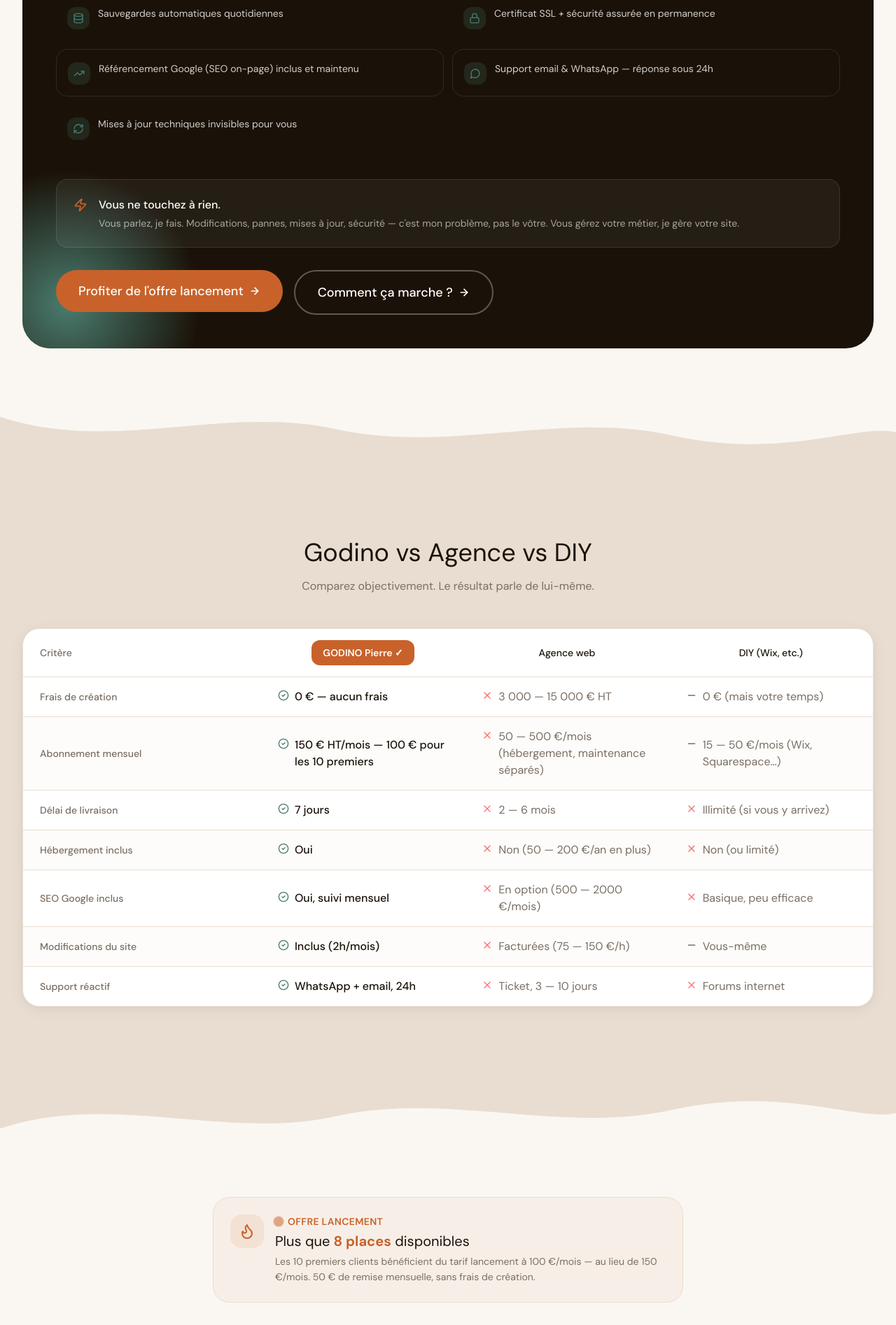
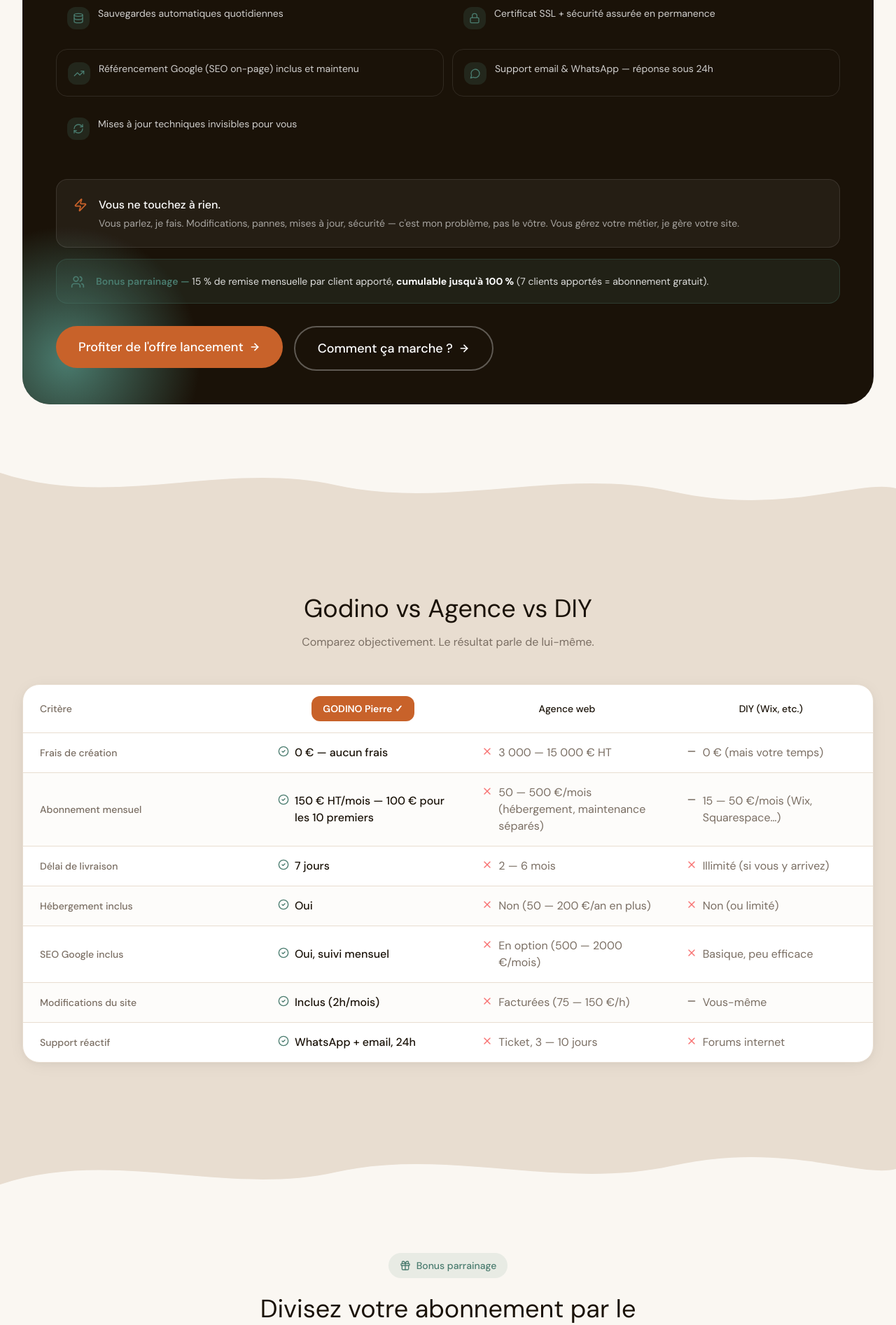
Before and after one commit to PierreG-dev/creation-sites-godino, a Next.js app: page /offre in a window 1280 px wide. Shown: the part 880-2774 px from the top of the page at 70% size. Built offline with nearby package versions, Linux system fonts and the light colour scheme; a web font is replaced by a local one.

Commit message:
new referral feature added

```diff
--- a/src/app/offre/page.tsx
+++ b/src/app/offre/page.tsx
@@ -5,6 +5,7 @@ import { SectionWrapper, StaggerWrapper, StaggerItem } from '@/components/Sectio
 import { OffreCard } from '@/components/OffreCard'
 import { GarantieBlock } from '@/components/GarantieBlock'
 import { BadgeUrgence } from '@/components/BadgeUrgence'
+import { ParrainageBlock } from '@/components/ParrainageBlock'
 import { WaveDivider } from '@/components/WaveDivider'
 
 export const metadata: Metadata = {
@@ -223,10 +224,17 @@ export default function OffrePage() {
         </div>
       </section>
 
-      {/* Badge urgence */}
+      {/* Parrainage */}
       <WaveDivider fillColor="#E8DDD0" flip />
 
-      <section className="bg-cream py-20">
+      <section id="parrainage" className="bg-cream py-20 scroll-mt-24">
+        <div className="container">
+          <ParrainageBlock />
+        </div>
+      </section>
+
+      {/* Badge urgence */}
+      <section className="bg-cream pb-20">
         <div className="container">
           <SectionWrapper>
             <div className="max-w-2xl mx-auto">
--- a/src/app/page.tsx
+++ b/src/app/page.tsx
@@ -259,6 +259,13 @@ export default function HomePage() {
                     {item}
                   </div>
                 ))}
+                <Link
+                  href="/offre#parrainage"
+                  className="flex items-center gap-2 bg-accent/10 text-accent rounded-full px-4 py-2 text-sm font-semibold border border-accent/25 hover:bg-accent/15 transition-colors"
+                >
+                  <Users className="w-3.5 h-3.5" />
+                  Jusqu'à −100 % via parrainage
+                </Link>
               </div>
             </div>
           </SectionWrapper>
--- a/src/components/OffreCard.tsx
+++ b/src/components/OffreCard.tsx
@@ -8,6 +8,7 @@ import {
   RefreshCw,
   CheckCircle2,
   Zap,
+  Users,
 } from 'lucide-react'
 import { CTAButton } from './CTAButton'
 import { BadgeUrgence } from './BadgeUrgence'
@@ -162,7 +163,7 @@ export function OffreCard({ variant = 'full', className = '', showBadge = true }
           </div>
 
           {/* Message clé */}
-          <div className="bg-white/5 border border-white/10 rounded-2xl p-6 mb-8 flex items-start gap-4">
+          <div className="bg-white/5 border border-white/10 rounded-2xl p-6 mb-4 flex items-start gap-4">
             <Zap className="w-5 h-5 text-accent flex-shrink-0 mt-0.5" />
             <div>
               <div className="text-white font-medium mb-1">Vous ne touchez à rien.</div>
@@ -170,6 +171,15 @@ export function OffreCard({ variant = 'full', className = '', showBadge = true }
                 Vous parlez, je fais. Modifications, pannes, mises à jour, sécurité — c'est mon problème, pas le vôtre.
                 Vous gérez votre métier, je gère votre site.
               </div>
+            </div>
+          </div>
+
+          {/* Bonus parrainage */}
+          <div className="bg-accent2/15 border border-accent2/30 rounded-2xl p-5 mb-8 flex items-start gap-4">
+            <Users className="w-5 h-5 text-accent2 flex-shrink-0 mt-0.5" />
+            <div className="text-white/85 text-sm leading-relaxed">
+              <span className="text-accent2 font-semibold">Bonus parrainage —</span>{' '}
+              15 % de remise mensuelle par client apporté, <strong className="text-white">cumulable jusqu'à 100 %</strong> (7 clients apportés = abonnement gratuit).
             </div>
           </div>
 
--- /dev/null
+++ b/src/components/ParrainageBlock.tsx
@@ -0,0 +1,80 @@
+import { Users, Gift, Sparkles } from 'lucide-react'
+import { SectionWrapper, StaggerWrapper, StaggerItem } from './SectionWrapper'
+
+const paliers = [
+  { clients: 1, remise: '15 %' },
+  { clients: 2, remise: '30 %' },
+  { clients: 3, remise: '45 %' },
+  { clients: 4, remise: '60 %' },
+  { clients: 5, remise: '75 %' },
+  { clients: 6, remise: '90 %' },
+  { clients: 7, remise: 'Gratuit', highlight: true },
+]
+
+interface ParrainageBlockProps {
+  className?: string
+}
+
+export function ParrainageBlock({ className = '' }: ParrainageBlockProps) {
+  return (
+    <div className={`max-w-5xl mx-auto ${className}`}>
+      <SectionWrapper>
+        <div className="text-center max-w-2xl mx-auto mb-10">
+          <div className="inline-flex items-center gap-2 bg-accent2/10 text-accent2 rounded-full px-4 py-2 text-sm font-medium mb-6">
+            <Gift className="w-4 h-4" />
+            Bonus parrainage
+          </div>
+          <h2 className="font-playfair text-3xl md:text-4xl text-warmDark mb-4 leading-tight">
+            Divisez votre abonnement par le bouche-à-oreille.
+          </h2>
+          <p className="text-textMuted text-lg leading-relaxed">
+            <strong className="text-warmDark">15 % de remise mensuelle</strong> par client que vous m'apportez.{' '}
+            <strong className="text-accent2">Cumulable jusqu'à 100 %.</strong>
+          </p>
+        </div>
+      </SectionWrapper>
+
+      <SectionWrapper>
+        <StaggerWrapper
+          className="grid grid-cols-2 sm:grid-cols-4 lg:grid-cols-7 gap-3"
+          staggerDelay={0.06}
+        >
+          {paliers.map((p) => (
+            <StaggerItem key={p.clients}>
+              <div
+                className={`rounded-2xl p-4 text-center h-full flex flex-col justify-center border transition-transform ${
+                  p.highlight
+                    ? 'bg-accent2/10 border-accent2/40 shadow-soft'
+                    : 'bg-white border-mid'
+                }`}
+              >
+                <div className="flex items-center justify-center gap-1 text-textMuted text-xs uppercase tracking-widest mb-2">
+                  <Users className="w-3 h-3" />
+                  {p.clients} client{p.clients > 1 ? 's' : ''}
+                </div>
+                {p.highlight ? (
+                  <div className="flex flex-col items-center gap-1">
+                    <Sparkles className="w-5 h-5 text-accent2" />
+                    <div className="font-playfair text-xl text-accent2 font-semibold leading-none">
+                      {p.remise}
+                    </div>
+                  </div>
+                ) : (
+                  <div className="font-mono text-2xl text-warmDark font-medium leading-none">
+                    −{p.remise}
+                  </div>
+                )}
+              </div>
+            </StaggerItem>
+          ))}
+        </StaggerWrapper>
+      </SectionWrapper>
+
+      <SectionWrapper>
+        <p className="text-center text-textMuted text-sm mt-8 max-w-xl mx-auto">
+          Applicable dès que le client parrainé devient actif. Sur simple demande — il suffit de me signaler le parrainage.
+        </p>
+      </SectionWrapper>
+    </div>
+  )
+}
--- a/src/data/faq.ts
+++ b/src/data/faq.ts
@@ -35,4 +35,10 @@ export const faqs: FAQ[] = [
     answer:
       "Dès la livraison, votre site est optimisé pour Google sur les recherches locales de votre activité (ex : \"plombier Lyon\", \"coiffeuse Bordeaux\"). Le SEO on-page est inclus et je continue à le travailler chaque mois. Le référencement prend en général 3 à 6 mois pour s'installer, mais les résultats sont durables — contrairement à la publicité payante qui s'arrête dès que vous ne payez plus.",
   },
+  {
+    id: 6,
+    question: 'Y a-t-il un système de parrainage ?',
+    answer:
+      "Oui. Pour chaque nouveau client que vous m'apportez et qui souscrit à l'offre, vous bénéficiez de 15 % de remise mensuelle sur votre abonnement. La remise est cumulable : 2 clients apportés = 30 %, 3 = 45 %, et ainsi de suite jusqu'à 7 clients apportés — soit 100 % de remise, votre abonnement devient gratuit. La remise s'applique dès que le client parrainé devient actif. Pour en bénéficier, il suffit de me signaler le parrainage lors de la souscription du filleul.",
+  },
 ]
```
